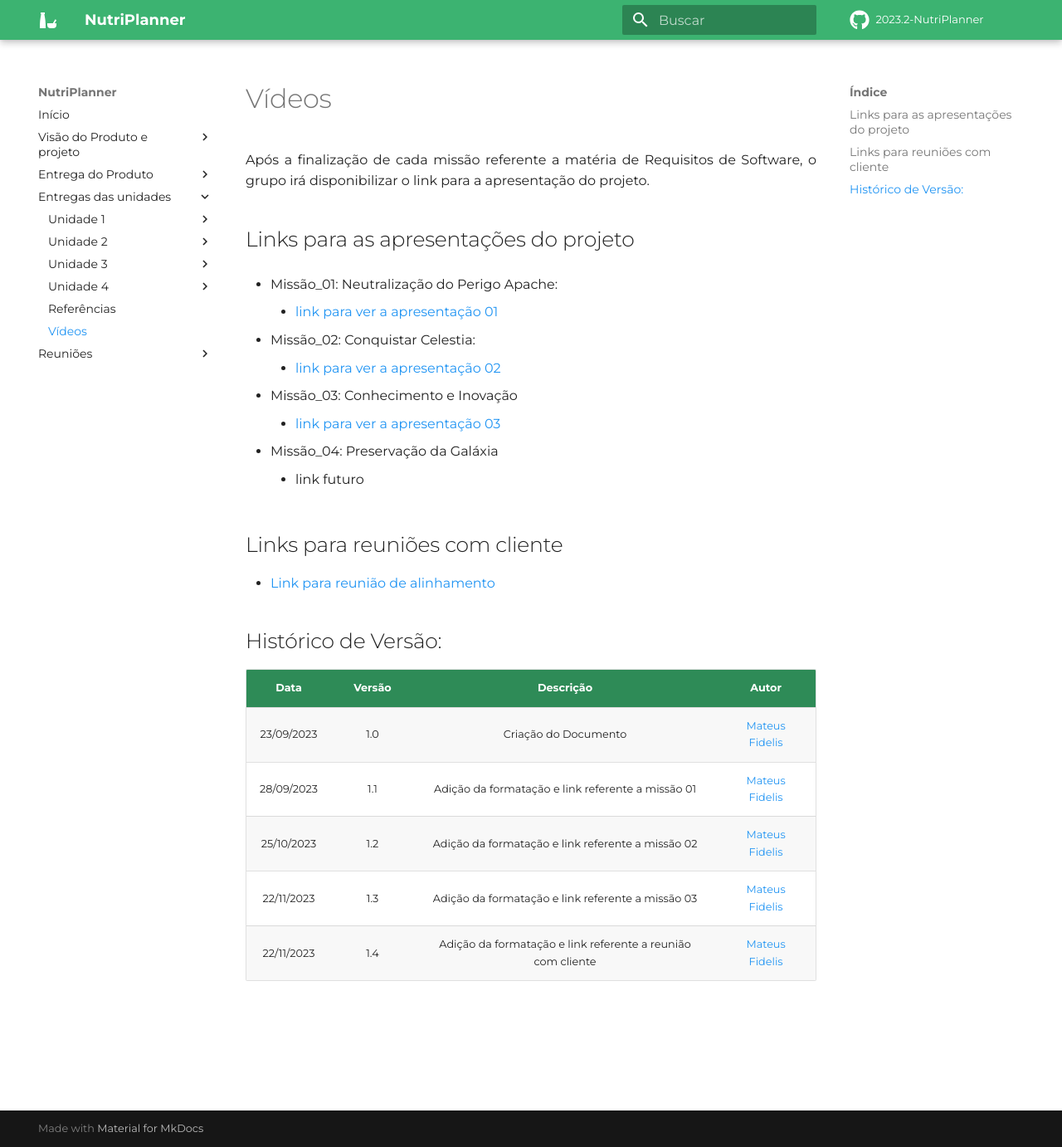
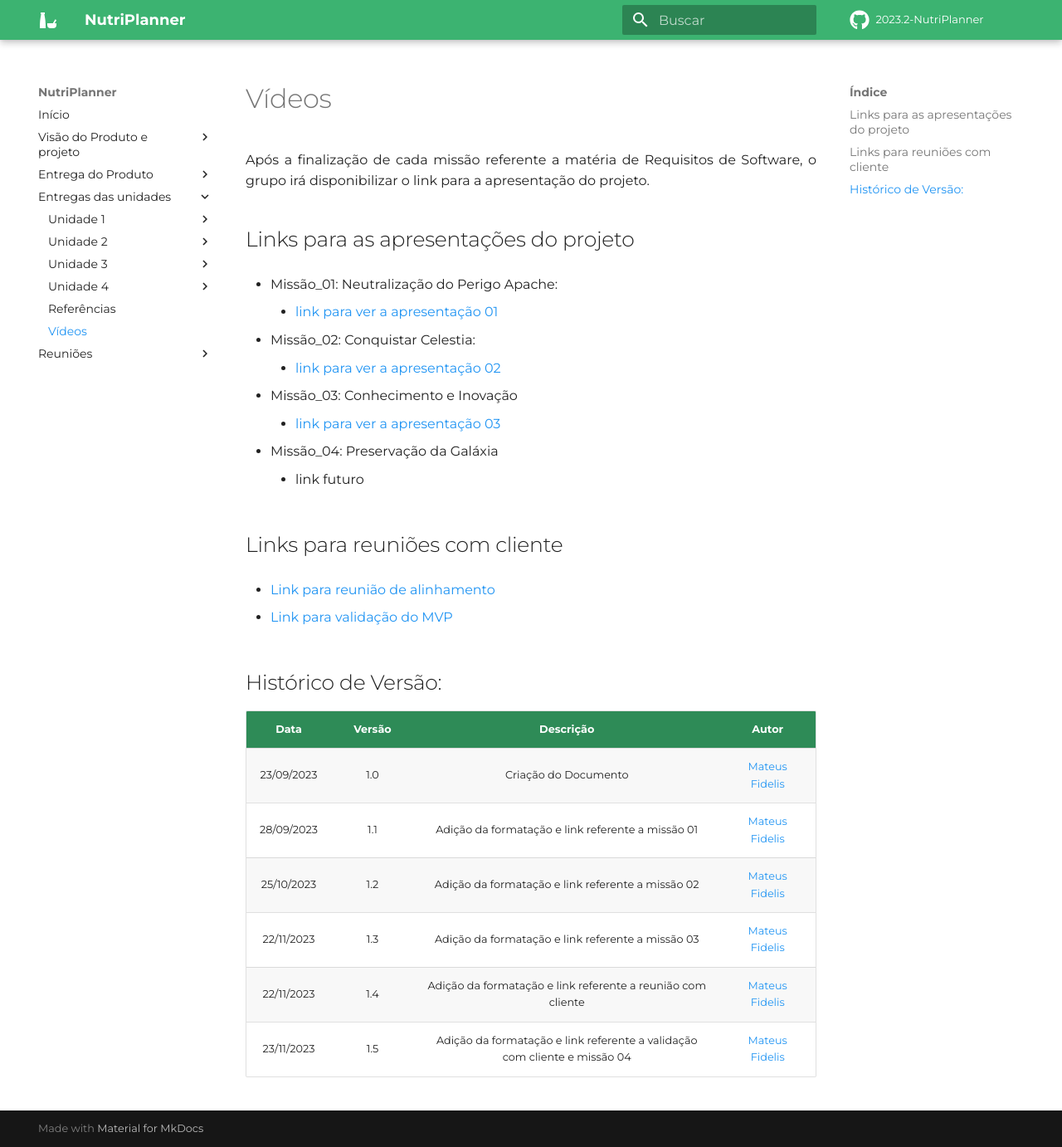
Before and after one commit to mdsreq-fga-unb/2023.2-NutriPlanner, an MkDocs documentation site: the page built from docs/videos/videos.md, in a window 1280 px wide and 1382 px high. Shown: the whole window at 83% size. Built offline with MkDocs 1.6.1 and Material for MkDocs 9.7.7, drawn with Linux system fonts in a browser that asks for light colours; some web fonts are replaced; comment, search, counter and statistics services are not loaded.

Commit message:
docs/feat: Inserção lições + video

```diff
--- a/docs/videos/videos.md
+++ b/docs/videos/videos.md
@@ -20,6 +20,8 @@ Após a finalização de cada missão referente a matéria de Requisitos de Soft
 
  - [Link para reunião de alinhamento](https://drive.google.com/file/d/1ToT1Zbhcx6vXpCWrcFd0Md-RElb-S-bx/view?usp=sharing)
 
+ - [Link para validação do MVP](https://youtu.be/PJOiaNqA_kM)
+
 ##  Histórico de Versão:
 
 | **Data** | **Versão** | **Descrição** | **Autor** |
@@ -29,3 +31,4 @@ Após a finalização de cada missão referente a matéria de Requisitos de Soft
 | 25/10/2023 | 1.2 | Adição da formatação e link referente a missão 02 |  [Mateus Fidelis](https://github.com/MatsFidelis)  |
 | 22/11/2023 | 1.3 | Adição da formatação e link referente a missão 03 |  [Mateus Fidelis](https://github.com/MatsFidelis)  |
 | 22/11/2023 | 1.4 | Adição da formatação e link referente a reunião com cliente |  [Mateus Fidelis](https://github.com/MatsFidelis)  |
+| 23/11/2023 | 1.5 | Adição da formatação e link referente a validação com cliente e missão 04 |  [Mateus Fidelis](https://github.com/MatsFidelis)  |
--- a/mkdocs.yml
+++ b/mkdocs.yml
@@ -49,6 +49,7 @@ nav:
       - VeriVal - PBB - GL: docs_separados/verival_gl.md
       - BDD: docs_separados/bdd.md
     - Unidade 4:
+      - Lições Aprendidas: licoes_aprendidas/licoes_04.md
       - Casos de Uso: docs_separados/casos_uso.md
       - VeriVal - UC - GL: docs_separados/verival_UC_gl.md
     - Referências: referencias/referencias.md
```
Also changed, not shown: docs/licoes_aprendidas/licoes_01.md (+2 -1 lines), docs/licoes_aprendidas/licoes_04.md (added, +20 -0 lines).
